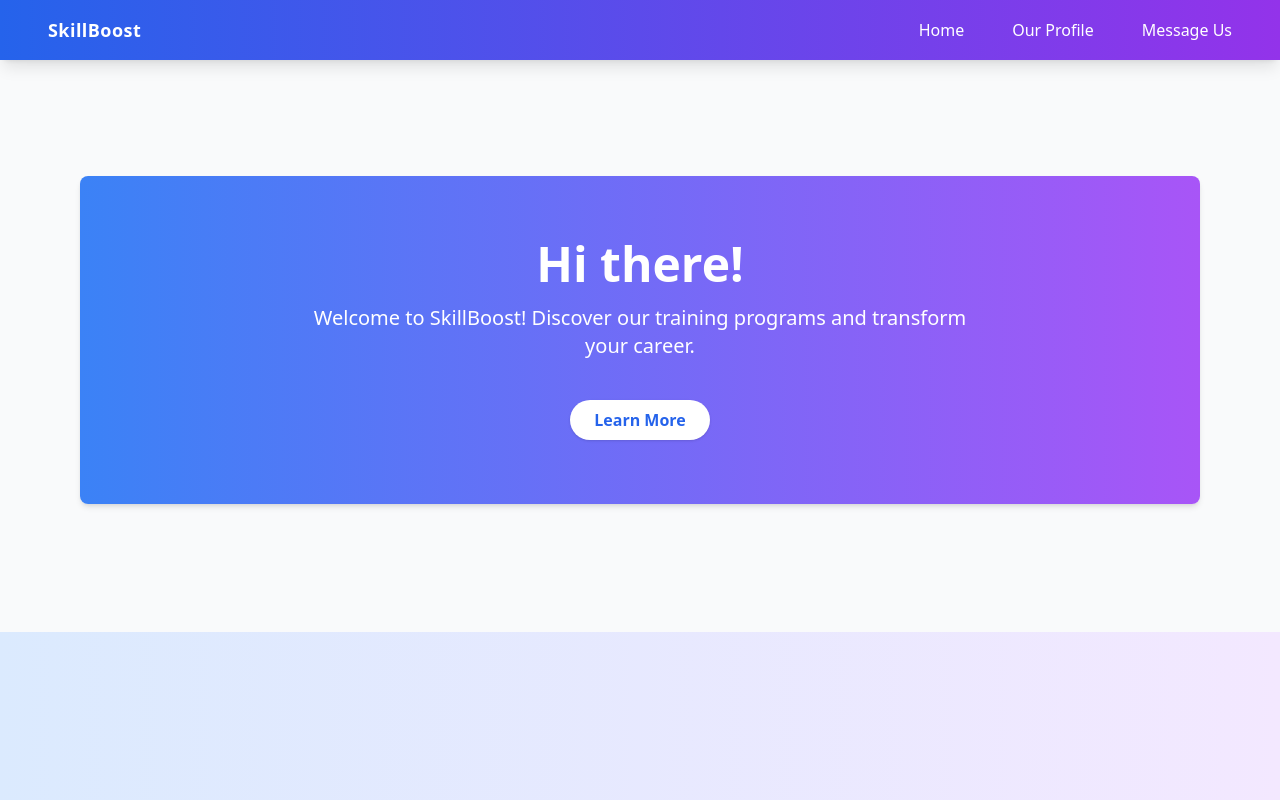
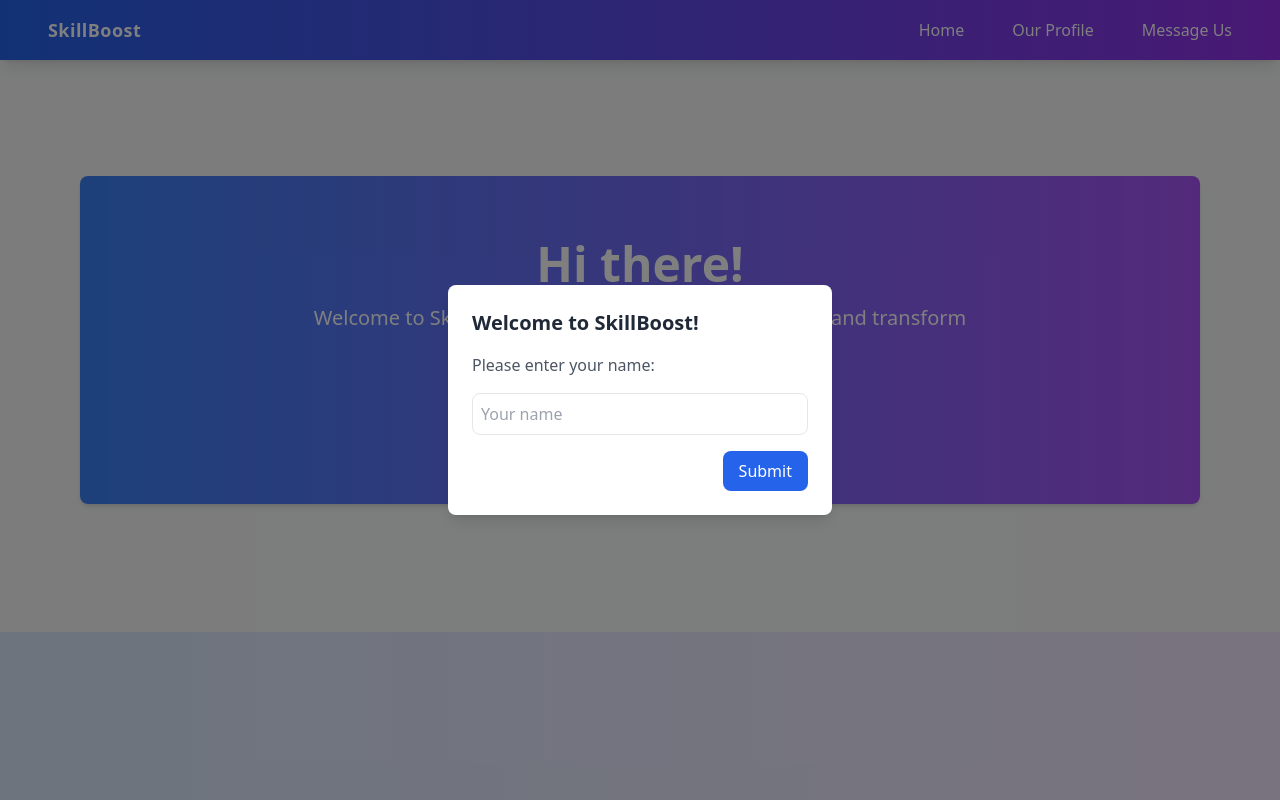
Before and after one commit to Revou-Coding-Camp/codingcamp-11-aug-25-elsasalsa, a Vue app: page / in a window 1280 px wide. Shown: the top 800 px of the page. Built offline with nearby package versions, Linux system fonts and the light colour scheme.

Commit message:
add pop-up card

```diff
--- a/src/App.vue
+++ b/src/App.vue
@@ -1,5 +1,30 @@
 <template>
   <div class="flex flex-col min-h-screen bg-gray-50">
+    <!-- Modal untuk input nama -->
+    <div
+      v-if="showNameModal"
+      class="fixed inset-0 bg-black bg-opacity-50 flex items-center justify-center z-50"
+    >
+      <div class="bg-white p-6 rounded-lg shadow-lg max-w-sm w-full">
+        <h2 class="text-xl font-bold mb-4 text-gray-800">Welcome to SkillBoost!</h2>
+        <p class="text-gray-600 mb-4">Please enter your name:</p>
+        <input
+          v-model="tempName"
+          type="text"
+          placeholder="Your name"
+          class="w-full p-2 border rounded-lg focus:outline-none focus:ring-2 focus:ring-blue-500"
+        />
+        <div class="mt-4 flex justify-end space-x-2">
+          <button
+            @click="submitName"
+            class="bg-blue-600 text-white px-4 py-2 rounded-lg hover:bg-blue-700 transition"
+          >
+            Submit
+          </button>
+        </div>
+      </div>
+    </div>
+
     <!-- Navbar -->
     <header class="bg-gradient-to-r from-blue-600 to-purple-600 text-white shadow-lg fixed w-full z-10">
       <div class="max-w-screen-xl mx-auto flex justify-between items-center py-4 px-4 md:px-12">
@@ -16,7 +41,7 @@
     <main class="flex-1 pt-28">
       <HomeSection id="home" :displayName="displayName" />
       <ProfileSection id="profile" />
-      <MessageUsSection id="message" @update-display-name="updateDisplayName" />
+      <MessageUsSection id="message" :displayName="displayName" @update-display-name="updateDisplayName" />
     </main>
 
     <!-- Footer -->
@@ -35,12 +60,28 @@ export default {
   components: { HomeSection, ProfileSection, MessageUsSection },
   data() {
     return {
-      displayName: 'Name'
+      displayName: localStorage.getItem('displayName') || 'Name',
+      showNameModal: false,
+      tempName: ''
+    }
+  },
+  mounted() {
+    if (this.displayName === 'Name') {
+      this.showNameModal = true
     }
   },
   methods: {
     updateDisplayName(name) {
       this.displayName = name
+      localStorage.setItem('displayName', name)
+    },
+    submitName() {
+      if (this.tempName.trim()) {
+        this.updateDisplayName(this.tempName.trim())
+        this.showNameModal = false
+      } else {
+        alert('Please enter your name!')
+      }
     }
   }
 }
--- a/src/js/script.js
+++ b/src/js/script.js
@@ -12,9 +12,10 @@ export function validateForm(form) {
   return true;
 }
 
-// helper untuk submit form dari Vue
 export function handleFormSubmit(form, updateDisplayName) {
   if (!validateForm(form)) return null;
-  updateDisplayName(form.name);
+  if (typeof updateDisplayName === 'function') {
+    updateDisplayName(form.name);
+  }
   return { ...form };
 }
--- a/src/pages/MessageUsSection.vue
+++ b/src/pages/MessageUsSection.vue
@@ -37,16 +37,21 @@
 import { handleFormSubmit } from '../js/script'
 
 export default {
-  props: ['id'],
+  props: ['id', 'displayName'],
   data() {
     return {
-      form: { name: '', email: '', phone: '', message: '' },
+      form: {
+        name: '',
+        email: '',
+        phone: '',
+        message: ''
+      },
       submittedData: null
     }
   },
   methods: {
     handleSubmit() {
-      const result = handleFormSubmit(this.form, name => this.$emit('update-display-name', name))
+      const result = handleFormSubmit(this.form)
       if (result) {
         this.submittedData = result
         this.form = { name: '', email: '', phone: '', message: '' }
```
